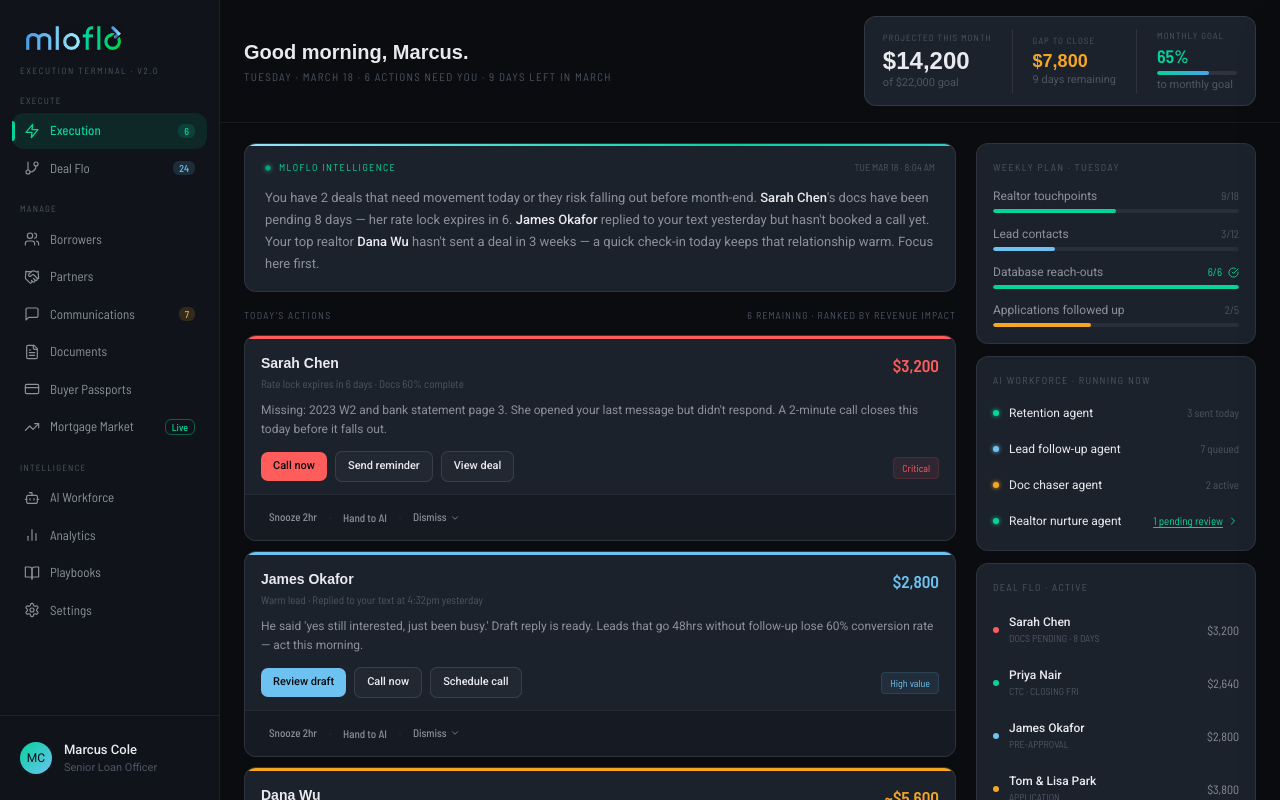
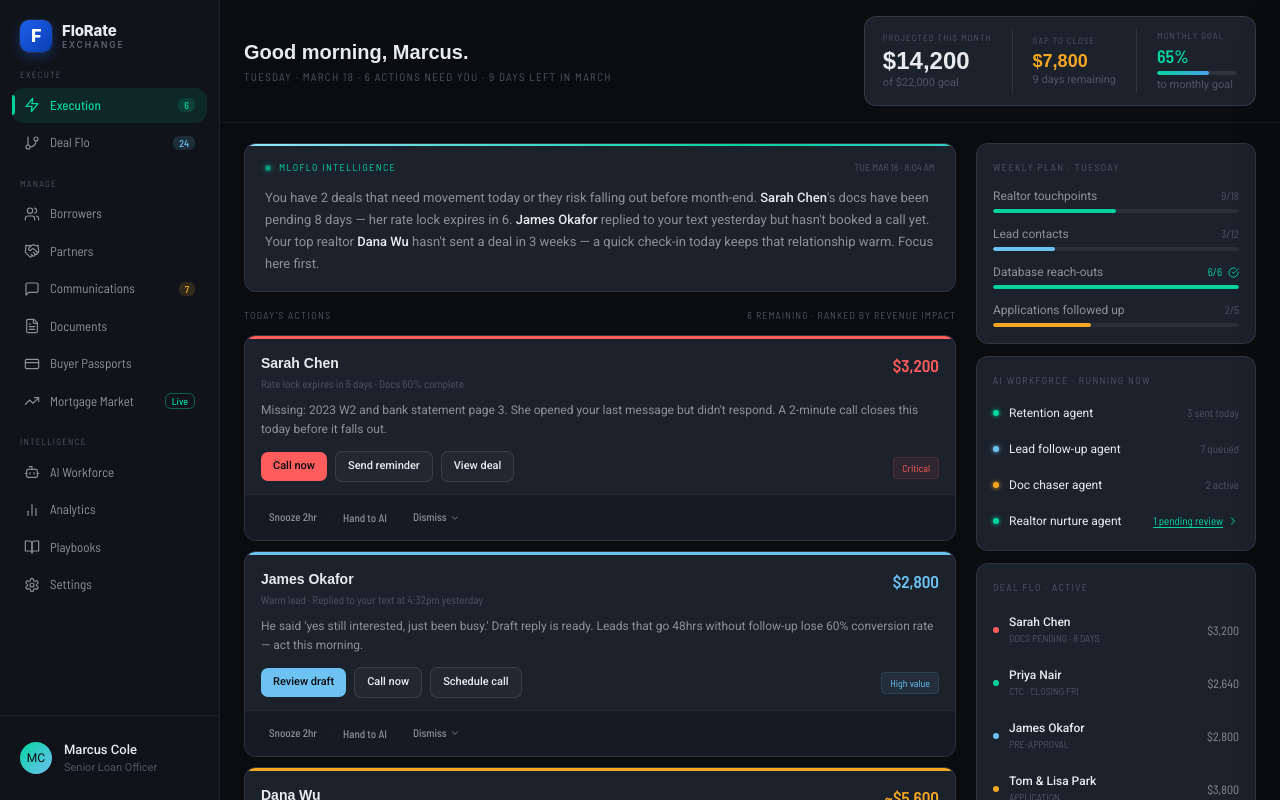
Before and after one commit to DossBoss76/Mloflo2.0, a React (Vite) app: page / in a window 1280 px wide. Built offline with nearby package versions, Linux system fonts and the light colour scheme; a web font is replaced by a local one.

Commit message:
Updated MloFloLogo.tsx

```diff
--- a/src/components/layout/Sidebar.tsx
+++ b/src/components/layout/Sidebar.tsx
@@ -47,11 +47,6 @@ export function Sidebar({ mobile = false }: SidebarProps) {
 
       <div className="px-5 pt-5 pb-4 flex-shrink-0">
         <MloFloLogo />
-        <div
-          className="mt-2 font-barlow text-[9px] text-[#4d5563] uppercase tracking-[0.18em]"
-        >
-          Execution Terminal · V2.0
-        </div>
       </div>
 
       <div className="flex-1 overflow-y-auto px-3 pb-2">
--- a/src/components/ui/MloFloLogo.tsx
+++ b/src/components/ui/MloFloLogo.tsx
@@ -1,37 +1,87 @@
 export function MloFloLogo() {
   return (
-    <img
-      src="/My_project_(1).png"
-      alt="Mloflo"
-      style={{ height: 36, width: 'auto', objectFit: 'contain' }}
-    />
+    <div style={{ display: 'flex', alignItems: 'center', gap: 10 }}>
+      <div
+        style={{
+          width: 32,
+          height: 32,
+          borderRadius: 9,
+          background: 'linear-gradient(135deg, #1f5fea 0%, #0a3fb3 100%)',
+          display: 'flex',
+          alignItems: 'center',
+          justifyContent: 'center',
+          boxShadow: '0 0 0 1px rgba(255,255,255,0.06), 0 4px 12px rgba(31,95,234,0.35)',
+          flexShrink: 0,
+        }}
+      >
+        <span
+          style={{
+            color: '#fff',
+            fontSize: 18,
+            fontWeight: 800,
+            fontFamily: 'Geist, Inter, sans-serif',
+            letterSpacing: '-0.03em',
+            lineHeight: 1,
+          }}
+        >
+          F
+        </span>
+      </div>
+      <div style={{ display: 'flex', flexDirection: 'column', lineHeight: 1 }}>
+        <span
+          style={{
+            fontSize: 15,
+            fontWeight: 800,
+            color: '#e8eaed',
+            fontFamily: 'Geist, Inter, sans-serif',
+            letterSpacing: '-0.01em',
+          }}
+        >
+          FloRate
+        </span>
+        <span
+          style={{
+            fontSize: 8.5,
+            fontWeight: 600,
+            color: '#5a6474',
+            fontFamily: 'Geist, Inter, sans-serif',
+            letterSpacing: '0.22em',
+            marginTop: 3,
+          }}
+        >
+          EXCHANGE
+        </span>
+      </div>
+    </div>
   );
 }
 
 export function MloFloLogomark({ size = 24 }: { size?: number }) {
   return (
-    <svg width={size} height={size} viewBox="0 0 24 24" fill="none" xmlns="http://www.w3.org/2000/svg">
-      <defs>
-        <linearGradient id="lm-arrow-grad" x1="0" y1="0" x2="1" y2="1">
-          <stop offset="0%" stopColor="#6ab0f5" />
-          <stop offset="100%" stopColor="#7b5ea7" />
-        </linearGradient>
-      </defs>
-      <path
-        d="M20.5 8 A9.5 9.5 0 1 0 16.5 19.5"
-        stroke="#04d374"
-        strokeWidth="2.5"
-        strokeLinecap="round"
-        fill="none"
-      />
-      <path
-        d="M19 3.5 L23 7.5 L19 7.5"
-        stroke="url(#lm-arrow-grad)"
-        strokeWidth="2.2"
-        strokeLinecap="round"
-        strokeLinejoin="round"
-        fill="none"
-      />
-    </svg>
+    <div
+      style={{
+        width: size,
+        height: size,
+        borderRadius: size * 0.28,
+        background: 'linear-gradient(135deg, #1f5fea 0%, #0a3fb3 100%)',
+        display: 'flex',
+        alignItems: 'center',
+        justifyContent: 'center',
+        flexShrink: 0,
+      }}
+    >
+      <span
+        style={{
+          color: '#fff',
+          fontSize: size * 0.55,
+          fontWeight: 800,
+          fontFamily: 'Geist, Inter, sans-serif',
+          letterSpacing: '-0.02em',
+          lineHeight: 1,
+        }}
+      >
+        F
+      </span>
+    </div>
   );
 }
```
